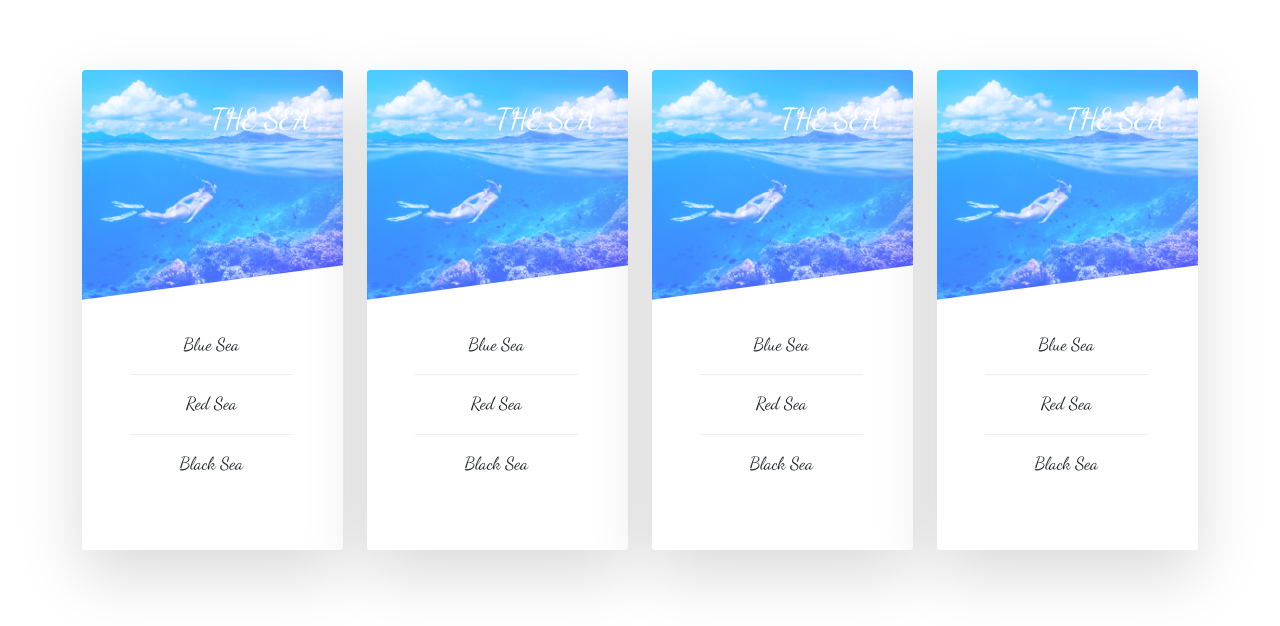
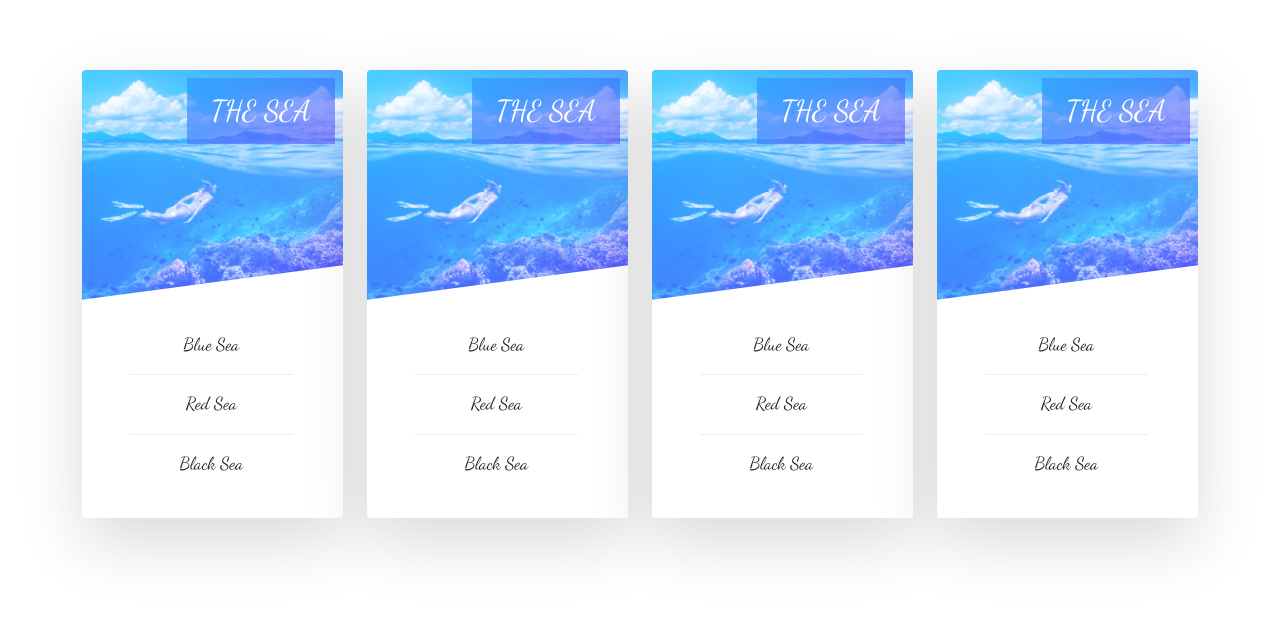
Before and after one commit to Viktor1993js/bootstrap-site, a website: page index.html in a window 1280 px wide. Shown: the part 1577-2203 px from the top of the page. After the commit the page ends 2175 px from the top, so only its background shows below. Drawn offline with nearby package versions, Linux system fonts and the light colour scheme.

Commit message:
change card

```diff
--- a/index.html
+++ b/index.html
@@ -319,7 +319,7 @@
 
         <section>
             <div class="container">
-                <div class="row">
+                <div class="row row-cols-1 row-cols-sm-2 row-cols-md-2 row-cols-lg-4">
                     <div class="col">
                         <div class="card-item">
                             <div class="card-item__side card-item__side--front">
@@ -327,7 +327,7 @@
                                     &nbsp;
                                 </div>
                                 <h4 class="card-item__heading">
-                                    <span class="card-heading__span card-heading__span--1">The SEA</span>
+                                    <span class="card-item__heading-span card-item__heading-span--1">The SEA</span>
                                 </h4>
                                 <div class="card-item__details">
                                     <ul>
@@ -356,7 +356,7 @@
                                     &nbsp;
                                 </div>
                                 <h4 class="card-item__heading">
-                                    <span class="card-heading__span card-heading__span--1">The SEA</span>
+                                    <span class="card-item__heading-span card-item__heading-span--1">The SEA</span>
                                 </h4>
                                 <div class="card-item__details">
                                     <ul>
@@ -385,7 +385,7 @@
                                     &nbsp;
                                 </div>
                                 <h4 class="card-item__heading">
-                                    <span class="card-heading__span card-heading__span--1">The SEA</span>
+                                    <span class="card-item__heading-span card-item__heading-span--1">The SEA</span>
                                 </h4>
                                 <div class="card-item__details">
                                     <ul>
@@ -414,7 +414,7 @@
                                     &nbsp;
                                 </div>
                                 <h4 class="card-item__heading">
-                                    <span class="card-heading__span card-heading__span--1">The SEA</span>
+                                    <span class="card-item__heading-span card-item__heading-span--1">The SEA</span>
                                 </h4>
                                 <div class="card-item__details">
                                     <ul>
--- a/sass/abstracts/_variables.scss
+++ b/sass/abstracts/_variables.scss
@@ -16,3 +16,6 @@ $color-grey-dark-3: #333;
 
 $color-white: #fff;
 $color-black: #000;
+
+$color-green-light: rgb(73, 204, 12);
+$color-green-dark: rgb(48, 133, 8);
--- a/sass/components/_cards.scss
+++ b/sass/components/_cards.scss
@@ -2,10 +2,10 @@
     perspective: 150rem;
     -moz-perspective: 150rem;
     position: relative;
-    height: 30rem;
+    height: 28rem;
 
     &__side {
-        height: 30rem;
+        height: 28rem;
         transition: all .8s ease;
         position: absolute;
         top: 0;
@@ -61,8 +61,8 @@
         text-align: right;
         color: $color-white;
         position: absolute;
-        top: 2rem;
-        right: 2rem;
+        top: 1.5rem;
+        right: .5rem;
         width: 75%;
     }
 
@@ -73,8 +73,8 @@
 
         &--1 {
             background-image: linear-gradient(to right bottom,
-                    rgba($color-secondary-light, .85),
-                    rgba($color-secondary-dark, .85));
+                    rgba($color-tertiary-light, .65),
+                    rgba($color-tertiary-dark, .55));
         }
     }
 
```
Also changed, not shown: css/style.css.
